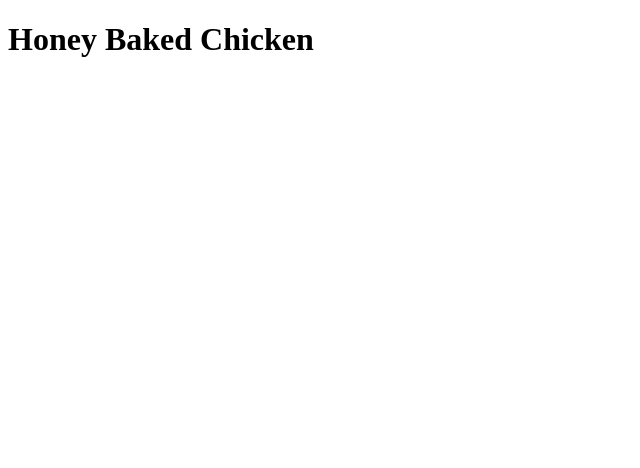
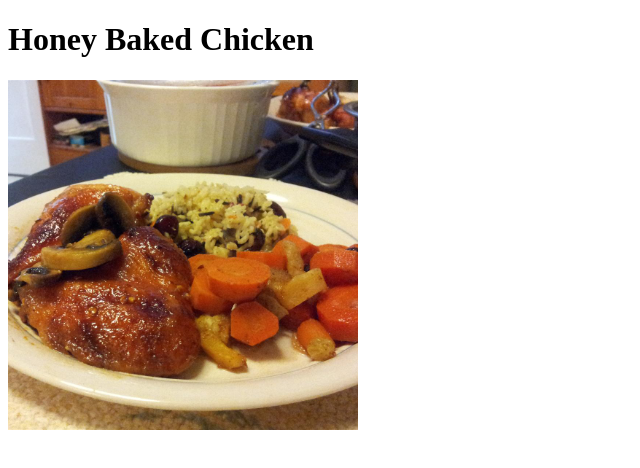
Before and after one commit to RuvNo/odin-recipes, a plain HTML site: page recipes/honeybakedchicken.html in a window 1280 px wide. Shown: the whole page, without its empty margins (0-640 px from the left). Drawn offline with Linux system fonts and the light colour scheme.

Commit message:
Add Images folder containing image of Honey Baked Chicken
Added new folder for structure and downloaded an image of Honey Baked Chicken. Added the Image to the html.

```diff
--- a/recipes/honeybakedchicken.html
+++ b/recipes/honeybakedchicken.html
@@ -6,5 +6,6 @@
     </head>
     <body>
         <h1>Honey Baked Chicken</h1>
+        <img src="./images/honeybakedchicken.jpeg" width = 350>
     </body>
 </html>
```
Also changed, not shown: recipes/images/honeybakedchicken.jpeg (added).
